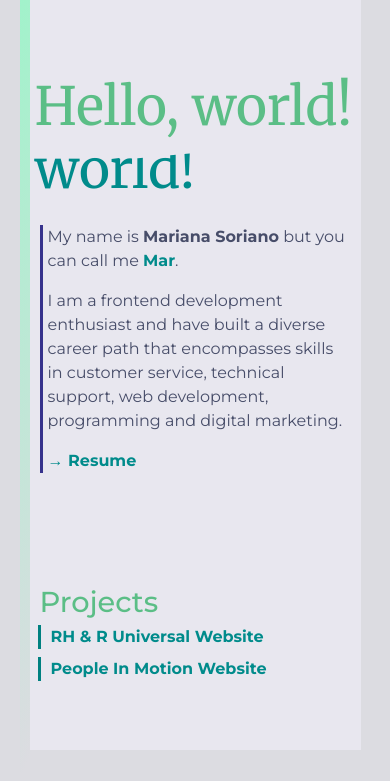
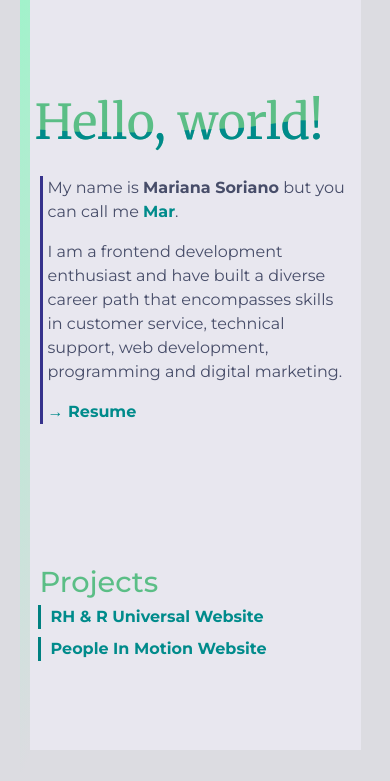
Before and after one commit to MarianaSori/MarianaSori.github.io, a plain HTML site: page index.html in a window 390 px wide. Shown: the part 63-844 px from the top of the page. Drawn offline with nearby package versions, Linux system fonts and the light colour scheme.

Commit message:
queries 3

```diff
--- a/css/style.css
+++ b/css/style.css
@@ -128,6 +128,7 @@ img {
 @media (max-width: 576px) {
   .title {
     padding-left: 5px;
+    font-size: 3em;
   }
 }
 
@@ -135,7 +136,7 @@ img {
   font-size: 1.8em;
   color: #5bbe86;
   font-family: "Montserrat", sans-serif;
-  padding: 20px 20px 5px 10px;
+  padding: 10px 20px 5px 10px;
 }
 
 @media (min-width: 768px) {
--- a/index.html
+++ b/index.html
@@ -14,7 +14,7 @@
 
 <body>
     <div class="container-fluid row-style vh-100">
-        <nav class="navbar justify-content-end mcolor">
+        <nav class="navbar navbar-expand-sm justify-content-end mcolor">
             <a class="navbar-brand mx-3 hov" href="https://www.linkedin.com/in/mariana-soriano-castro-118583247/"
                 target="_blank">
                 <img src="linkedin-svgrepo-com.svg" width="27" height="27" alt="">
@@ -46,7 +46,7 @@
 
                 <div class="col-md-5 colm px-lg-5 justify-content-center">
                     <h4 class="title1">Projects</h4>
-                    <div class="px-md-4">
+                    <div class="px-mdgit a-4">
                         <div class="mcolor px-2">
                             <ul>
                                 <li><a class="projects hov highlight" href="https://rhr-universal.com/"
```
